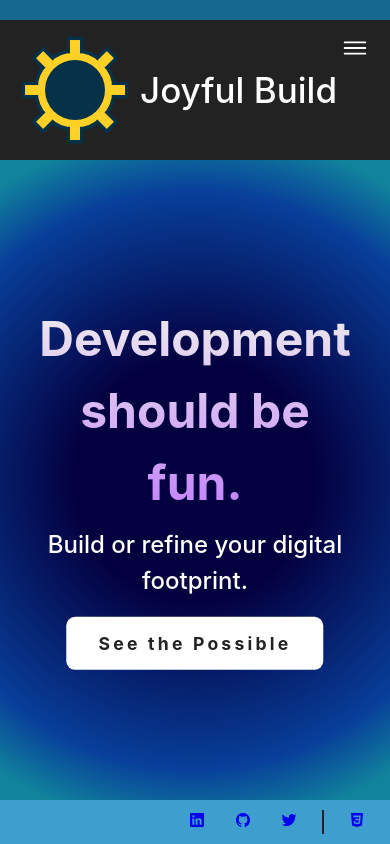
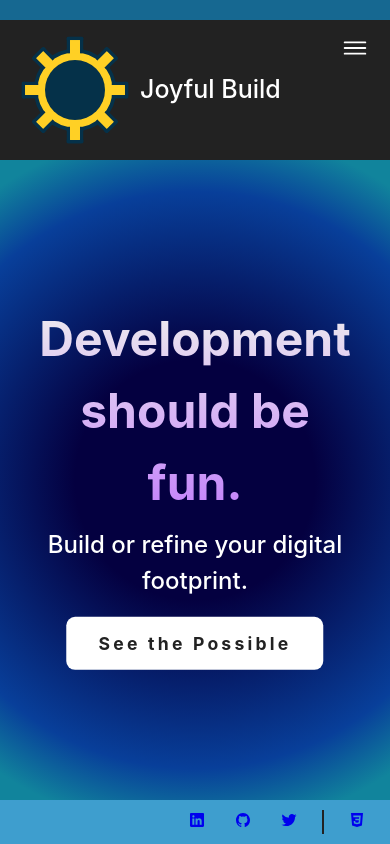
Before and after one commit to emeria/joyfulbuilds, a React (Vite) app: page / in a window 390 px wide. Built offline with nearby package versions, Linux system fonts and the light colour scheme.

Commit message:
adjusted mobile font for title

```diff
--- a/src/styles/App.css
+++ b/src/styles/App.css
@@ -118,6 +118,10 @@ nav a:hover {
     right: 20px;
     cursor: pointer;
   }
+
+  .logo a {
+    font-size: 25px;
+  }
 }
 
 .content-wrapper {
```
